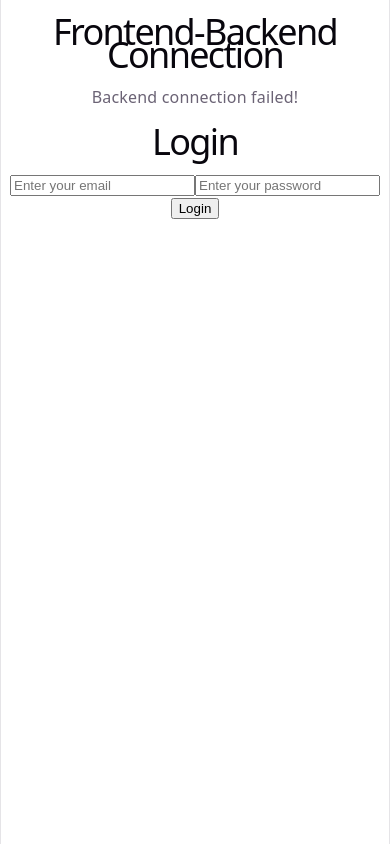
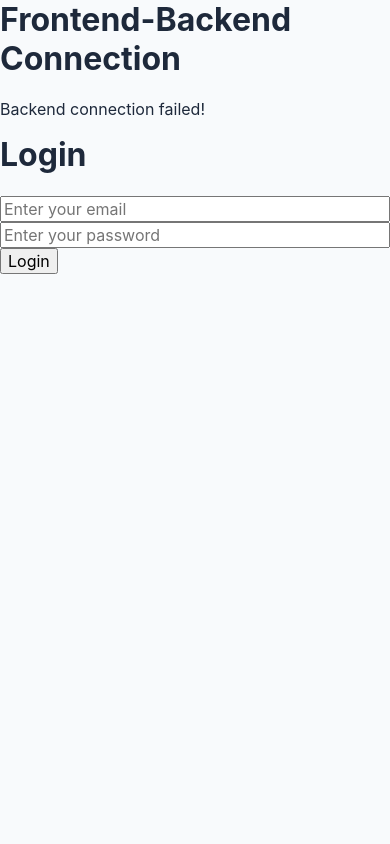
Before and after one commit to FatimaGhafoor/task-manager-fullstack, a React (Vite) app in the folder client/: page /login in a window 390 px wide. Built offline with nearby package versions, Linux system fonts and the light colour scheme; no server answers; sample sign-in values are in the browser's storage.

Commit message:
Update global responsive styles

```diff
--- a/client/src/index.css
+++ b/client/src/index.css
@@ -1,111 +1,67 @@
 :root {
-  --text: #6b6375;
-  --text-h: #08060d;
-  --bg: #fff;
-  --border: #e5e4e7;
-  --code-bg: #f4f3ec;
-  --accent: #aa3bff;
-  --accent-bg: rgba(170, 59, 255, 0.1);
-  --accent-border: rgba(170, 59, 255, 0.5);
-  --social-bg: rgba(244, 243, 236, 0.5);
-  --shadow:
-    rgba(0, 0, 0, 0.1) 0 10px 15px -3px, rgba(0, 0, 0, 0.05) 0 4px 6px -2px;
-
-  --sans: system-ui, 'Segoe UI', Roboto, sans-serif;
-  --heading: system-ui, 'Segoe UI', Roboto, sans-serif;
-  --mono: ui-monospace, Consolas, monospace;
-
-  font: 18px/145% var(--sans);
-  letter-spacing: 0.18px;
-  color-scheme: light dark;
-  color: var(--text);
-  background: var(--bg);
+  font-family:
+    Inter,
+    system-ui,
+    -apple-system,
+    BlinkMacSystemFont,
+    "Segoe UI",
+    sans-serif;
+  color: #1e293b;
+  background: #f8fafc;
   font-synthesis: none;
   text-rendering: optimizeLegibility;
   -webkit-font-smoothing: antialiased;
   -moz-osx-font-smoothing: grayscale;
-
-  @media (max-width: 1024px) {
-    font-size: 16px;
-  }
 }
 
-@media (prefers-color-scheme: dark) {
-  :root {
-    --text: #9ca3af;
-    --text-h: #f3f4f6;
-    --bg: #16171d;
-    --border: #2e303a;
-    --code-bg: #1f2028;
-    --accent: #c084fc;
-    --accent-bg: rgba(192, 132, 252, 0.15);
-    --accent-border: rgba(192, 132, 252, 0.5);
-    --social-bg: rgba(47, 48, 58, 0.5);
-    --shadow:
-      rgba(0, 0, 0, 0.4) 0 10px 15px -3px, rgba(0, 0, 0, 0.25) 0 4px 6px -2px;
-  }
-
-  #social .button-icon {
-    filter: invert(1) brightness(2);
-  }
+* {
+  box-sizing: border-box;
 }
 
 body {
   margin: 0;
+  min-width: 320px;
+  min-height: 100vh;
 }
 
 #root {
-  width: 1126px;
-  max-width: 100%;
+  width: 100%;
+  min-height: 100vh;
   margin: 0 auto;
-  text-align: center;
-  border-inline: 1px solid var(--border);
-  min-height: 100svh;
-  display: flex;
-  flex-direction: column;
-  box-sizing: border-box;
 }
 
 h1,
-h2 {
-  font-family: var(--heading);
-  font-weight: 500;
-  color: var(--text-h);
+h2,
+h3,
+p {
+  margin-top: 0;
 }
 
-h1 {
-  font-size: 56px;
-  letter-spacing: -1.68px;
-  margin: 32px 0;
-  @media (max-width: 1024px) {
-    font-size: 36px;
-    margin: 20px 0;
+button,
+input,
+textarea,
+select {
+  font: inherit;
+}
+
+button {
+  cursor: pointer;
+}
+
+button:disabled {
+  cursor: not-allowed;
+  opacity: 0.6;
+}
+
+input,
+textarea,
+select {
+  width: 100%;
+  min-width: 0;
+}
+
+@media (max-width: 600px) {
+  body {
+    min-width: 320px;
   }
 }
-h2 {
-  font-size: 24px;
-  line-height: 118%;
-  letter-spacing: -0.24px;
-  margin: 0 0 8px;
-  @media (max-width: 1024px) {
-    font-size: 20px;
-  }
-}
-p {
-  margin: 0;
-}
-
-code,
-.counter {
-  font-family: var(--mono);
-  display: inline-flex;
-  border-radius: 4px;
-  color: var(--text-h);
-}
-
-code {
-  font-size: 15px;
-  line-height: 135%;
-  padding: 4px 8px;
-  background: var(--code-bg);
-}
```
